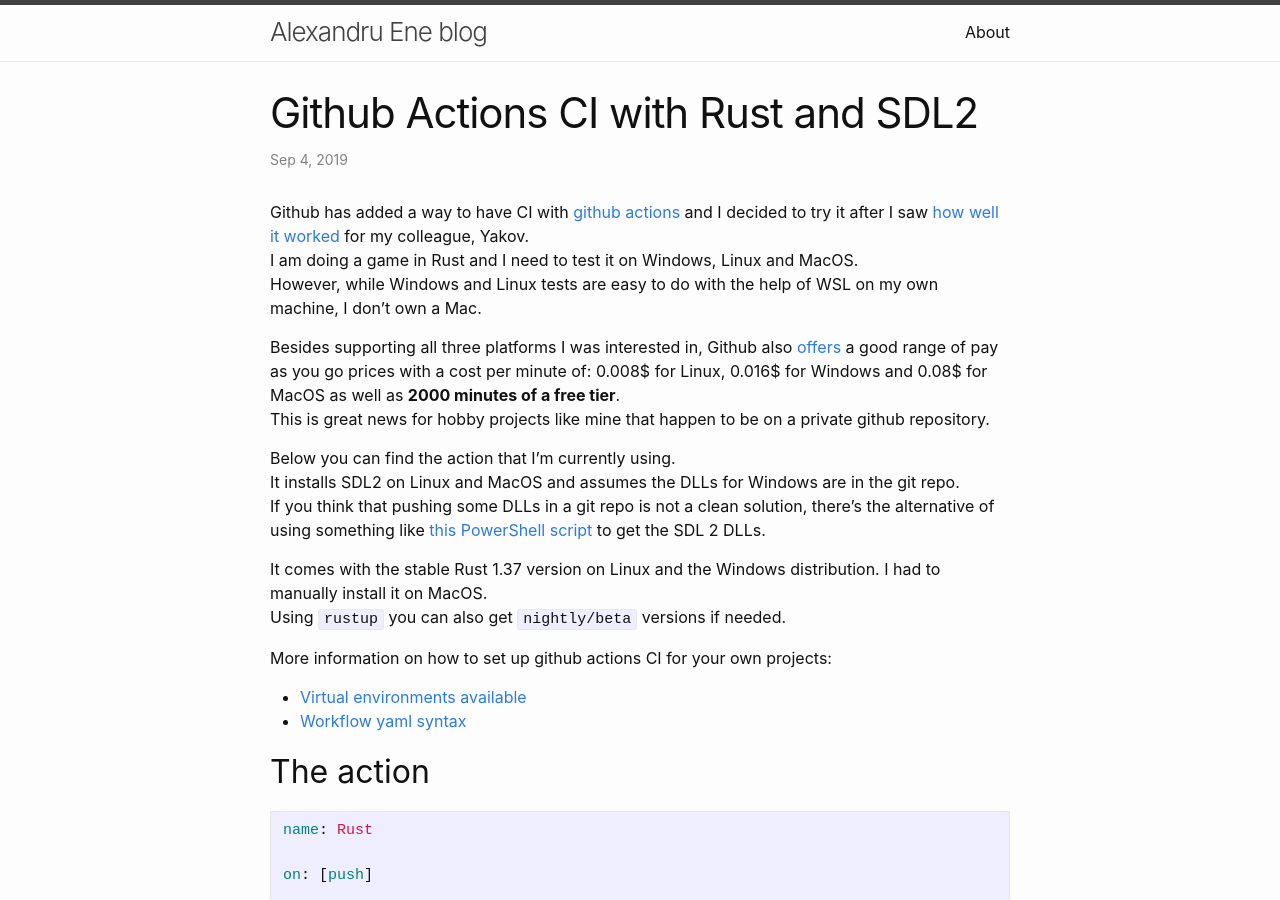
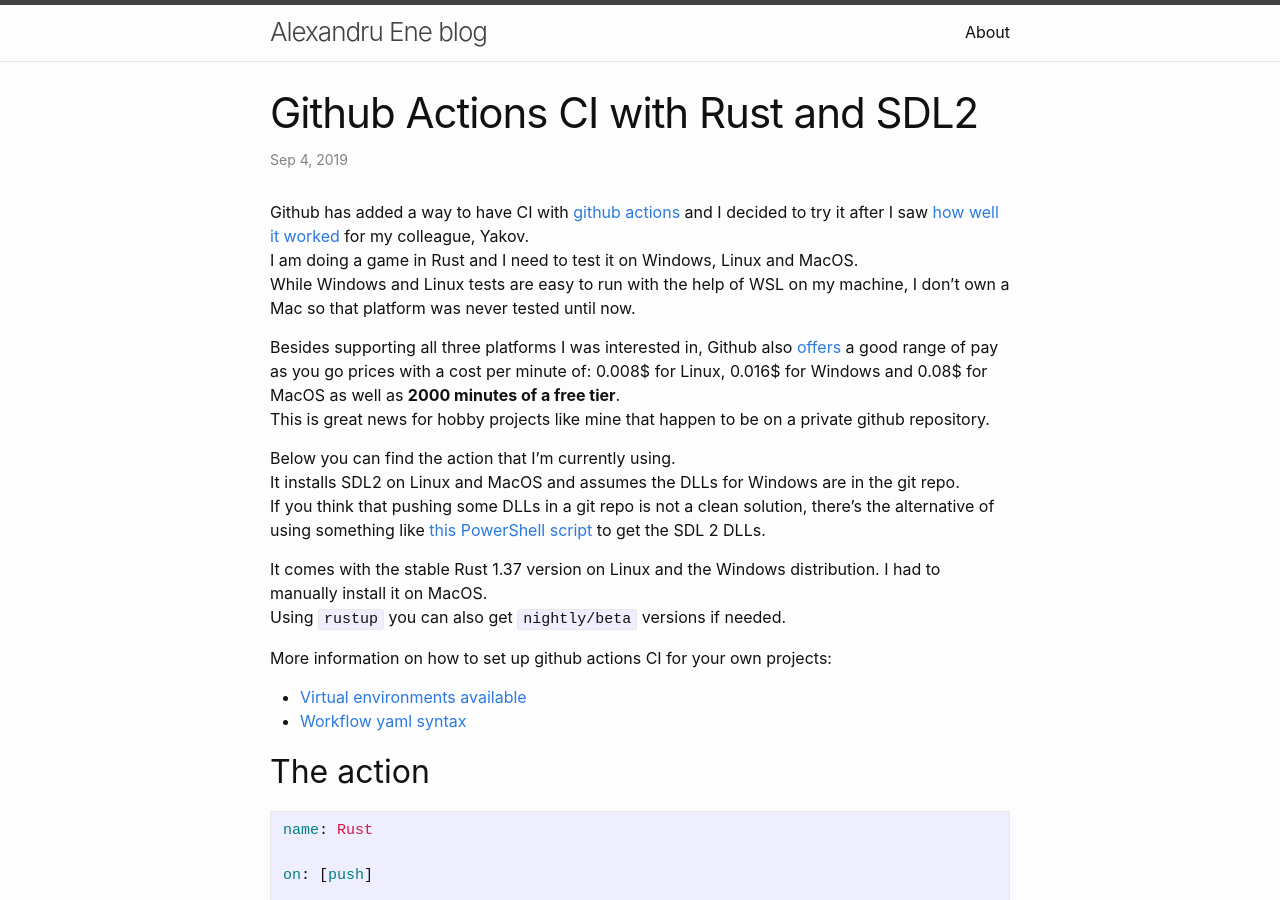
Before and after one commit to AlexEne/AlexEne.github.io, a Jekyll site: the page built from _posts/2019-09-04-Github-actions-CI-rust-SDL2.md, in a window 1280 px wide and 900 px high. Built offline with Jekyll 4.4.1, drawn with Linux system fonts in a browser that asks for light colours; comment, search, counter and statistics services are not loaded.

Commit message:
Clarify sentence

```diff
--- a/_posts/2019-09-04-Github-actions-CI-rust-SDL2.md
+++ b/_posts/2019-09-04-Github-actions-CI-rust-SDL2.md
@@ -5,7 +5,7 @@ title: Github Actions CI with Rust and SDL2
 
 Github has added a way to have CI with [github actions](https://github.blog/2019-08-08-github-actions-now-supports-ci-cd/) and I decided to try it after I saw [how well it worked](https://github.com/yak32/glw_json/blob/master/.github/workflows/main.yml) for my colleague, Yakov.
 I am doing a game in Rust and I need to test it on Windows, Linux and MacOS.
-However, while Windows and Linux tests are easy to do with the help of WSL on my own machine, I don't own a Mac.
+While Windows and Linux tests are easy to run with the help of WSL on my machine, I don't own a Mac so that platform was never tested until now.
 
 Besides supporting all three platforms I was interested in, Github also [offers](https://github.com/features/actions) a good range of pay as you go prices with a cost per minute of: 0.008$ for Linux, 0.016$ for Windows and 0.08$ for MacOS as well as **2000 minutes of a free tier**.
 This is great news for hobby projects like mine that happen to be on a private github repository.
```
